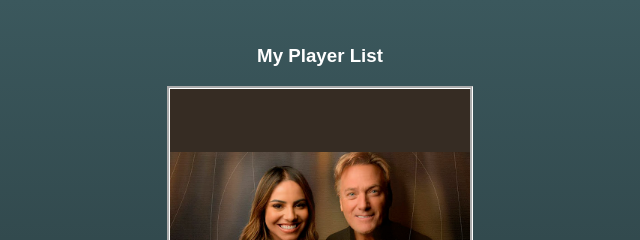
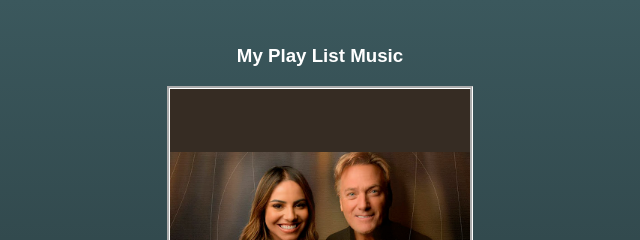
Before and after one commit to pCesarBrito/playMusic, a plain HTML site: page index.html in a window 1280 px wide. Shown: the top 240 px of the page, 320-960 px from the left. Drawn offline with nearby package versions, Linux system fonts and the light colour scheme.

Commit message:
Update index.html
alterado tag h1 nome do play

```diff
--- a/index.html
+++ b/index.html
@@ -11,7 +11,7 @@
 
     <div class="music-container">
 
-    <h3 id="play-title"> My Player List</h3>
+    <h3 id="play-title"> My Play List Music</h3>
 
     <img  id="cove"  alt="Capa do Disco"></img>
 
@@ -40,7 +40,7 @@
 
     <div id="button-container">
 
-        <button id="shuffle"  class="button"><i class="bi bi-shuffle"></i></button>
+      <button id="shuffle"  class="button"><i class="bi bi-shuffle"></i></button>
        <button id="previous" class="button button-navegat"><i class="bi bi-skip-start-fill"></i></button>
        <button id="player" class="button button-bigist"><i id="icom" class="bi bi-play-circle-fill"></i></button>
        <button id="next" class="button button-navegat"><i class="bi bi-skip-end-fill"></i></button>
```
